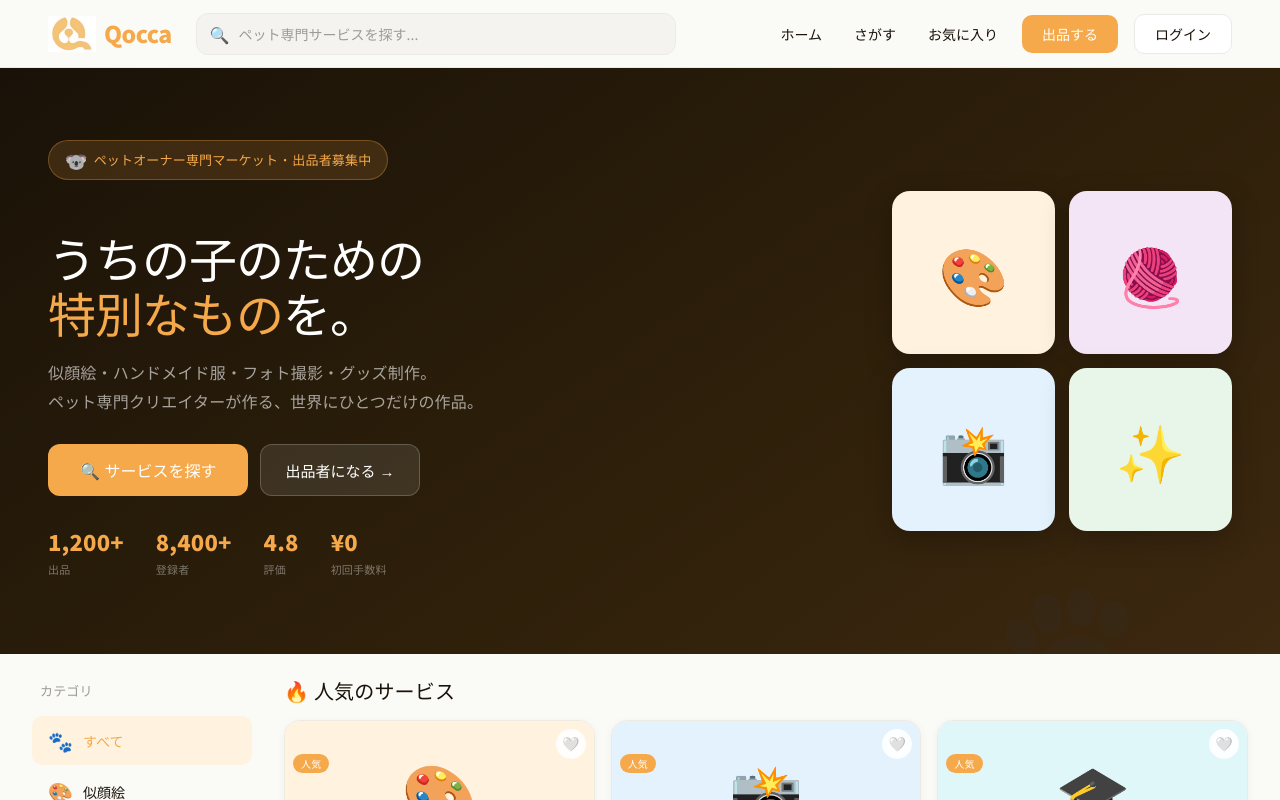
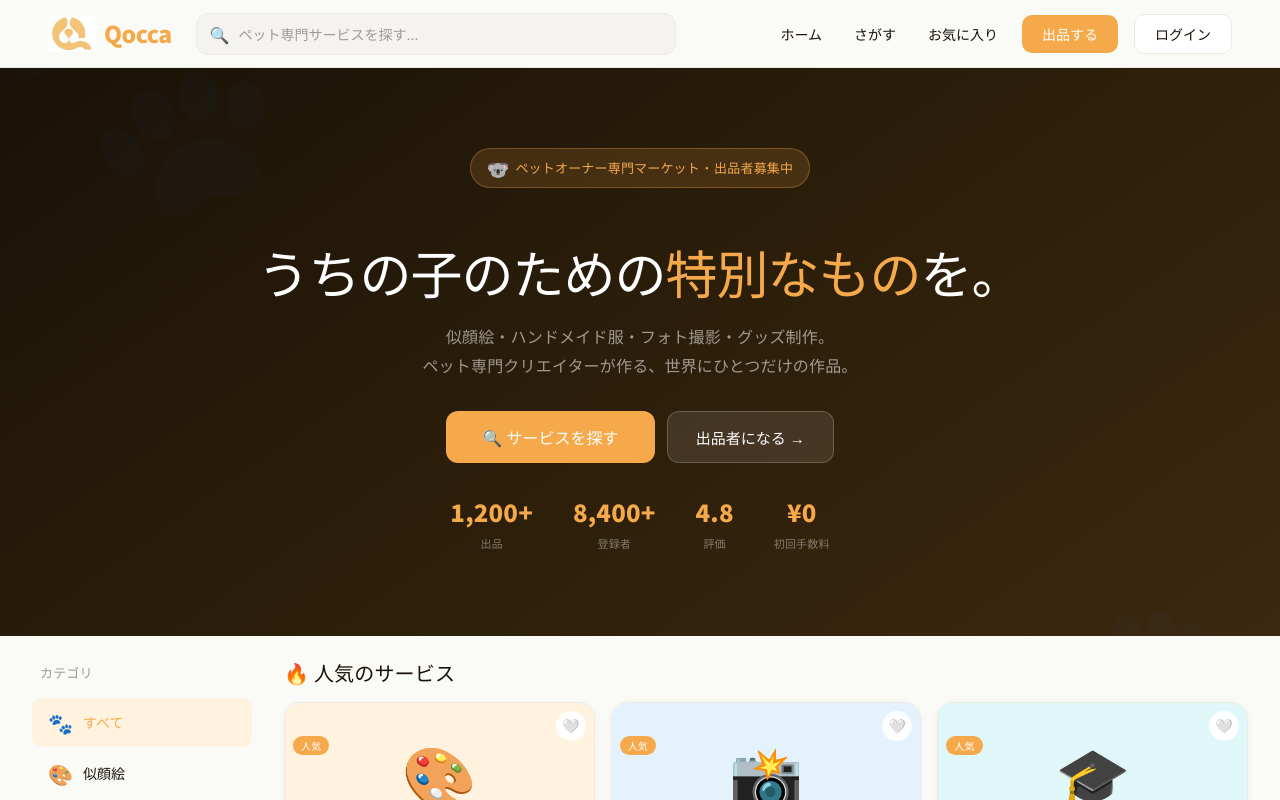
Before and after one commit to masakazu-1204/qocca, a React (Vite) app: page / in a window 1280 px wide. Shown: the top 800 px of the page. Built offline with nearby package versions, Linux system fonts and the light colour scheme.

Commit message:
Update App.tsx

```diff
--- a/src/App.tsx
+++ b/src/App.tsx
@@ -805,52 +805,37 @@ const TabBar = ({ page, setPage }) => {
   );
 };
 
-// ── PC Hero（中央配置・テキスト広め・カード近接） ─────────────────────────
+// ── PC Hero（テキスト中央・装飾カード削除） ──────────────────────────────
 const PCHeroSection = ({ setPage }) => (
   <section style={{
     background:`linear-gradient(145deg, ${C.dark} 0%, ${C.darkBrown} 55%, #3D2810 100%)`,
     position:"relative", overflow:"hidden"
   }}>
     {/* 背景装飾 */}
-    <div style={{ position:"absolute", right:40, bottom:-20, fontSize:200, opacity:0.03, pointerEvents:"none" }}>🐾</div>
+    <div style={{ position:"absolute", left:-60, top:-40, fontSize:280, opacity:0.03, pointerEvents:"none" }}>🐾</div>
+    <div style={{ position:"absolute", right:-40, bottom:-60, fontSize:200, opacity:0.03, pointerEvents:"none" }}>🐾</div>
 
     {/* 中央コンテナ */}
     <div style={{
-      maxWidth:1280, margin:"0 auto", padding:"72px 48px",
-      display:"flex", alignItems:"center", justifyContent:"space-between", gap:40
+      maxWidth:1280, margin:"0 auto", padding:"80px 48px",
+      display:"flex", flexDirection:"column", alignItems:"center", textAlign:"center"
     }}>
-      {/* 左：テキスト（幅制限なし、伸びる） */}
-      <div style={{ flex:1, position:"relative", zIndex:1, minWidth:0 }}>
-        <div style={{ display:"inline-flex", alignItems:"center", gap:6, padding:"6px 16px", background:"rgba(245,169,74,0.15)", borderRadius:20, border:"1px solid rgba(245,169,74,0.3)", marginBottom:20 }}>
+      <div style={{ display:"inline-flex", alignItems:"center", gap:6, padding:"6px 16px", background:"rgba(245,169,74,0.15)", borderRadius:20, border:"1px solid rgba(245,169,74,0.3)", marginBottom:24 }}>
         <span>🐨</span><span style={{ fontSize:13, color:C.orange, fontWeight:700 }}>ペットオーナー専門マーケット · 出品者募集中</span>
       </div>
-        <h1 style={{ fontSize:48, fontWeight:900, color:"#fff", lineHeight:1.15, marginBottom:16, letterSpacing:"-1px" }}>
-          うちの子のための<br/><span style={{ color:C.orange }}>特別なもの</span>を。
+      <h1 style={{ fontSize:52, fontWeight:900, color:"#fff", lineHeight:1.15, marginBottom:18, letterSpacing:"-1px" }}>
+        うちの子のための<span style={{ color:C.orange }}>特別なもの</span>を。
       </h1>
-        <p style={{ fontSize:16, color:"rgba(255,255,255,0.6)", lineHeight:1.8, marginBottom:28 }}>
+      <p style={{ fontSize:16, color:"rgba(255,255,255,0.55)", lineHeight:1.8, marginBottom:32, maxWidth:560 }}>
         似顔絵・ハンドメイド服・フォト撮影・グッズ制作。<br/>ペット専門クリエイターが作る、世界にひとつだけの作品。
       </p>
-        <div style={{ display:"flex", gap:12, marginBottom:32 }}>
-          <button onClick={()=>setPage("search")} style={{ padding:"14px 32px", background:C.orange, border:"none", borderRadius:12, color:"#fff", fontWeight:800, fontSize:16, cursor:"pointer" }}>🔍 サービスを探す</button>
-          <button onClick={()=>setPage("sell")} style={{ padding:"14px 24px", background:"rgba(255,255,255,0.1)", border:"1px solid rgba(255,255,255,0.2)", borderRadius:12, color:"#fff", fontWeight:700, fontSize:15, cursor:"pointer" }}>出品者になる →</button>
+      <div style={{ display:"flex", gap:12, marginBottom:36 }}>
+        <button onClick={()=>setPage("search")} style={{ padding:"14px 36px", background:C.orange, border:"none", borderRadius:12, color:"#fff", fontWeight:800, fontSize:16, cursor:"pointer" }}>🔍 サービスを探す</button>
+        <button onClick={()=>setPage("sell")} style={{ padding:"14px 28px", background:"rgba(255,255,255,0.1)", border:"1px solid rgba(255,255,255,0.2)", borderRadius:12, color:"#fff", fontWeight:700, fontSize:15, cursor:"pointer" }}>出品者になる →</button>
       </div>
-        <div style={{ display:"flex", gap:32 }}>
+      <div style={{ display:"flex", gap:40 }}>
         {[["1,200+","出品"],["8,400+","登録者"],["4.8","評価"],["¥0","初回手数料"]].map(([v,l])=>(
-            <div key={l}><div style={{ fontSize:22, fontWeight:900, color:C.orange }}>{v}</div><div style={{ fontSize:11, color:"rgba(255,255,255,0.4)", marginTop:2 }}>{l}</div></div>
-          ))}
-        </div>
-      </div>
-
-      {/* 右：カード2x2（固定幅340px、左にくっつける） */}
-      <div style={{ width:340, flexShrink:0, display:"grid", gridTemplateColumns:"1fr 1fr", gap:14 }}>
-        {LISTINGS.slice(0,4).map(item=>(
-          <div key={item.id} style={{
-            aspectRatio:"1", background:item.bg, borderRadius:18,
-            display:"flex", alignItems:"center", justifyContent:"center",
-            fontSize:56, boxShadow:"0 8px 28px rgba(0,0,0,0.25)"
-          }}>
-            {item.emoji}
-          </div>
+          <div key={l}><div style={{ fontSize:24, fontWeight:900, color:C.orange }}>{v}</div><div style={{ fontSize:11, color:"rgba(255,255,255,0.4)", marginTop:4 }}>{l}</div></div>
         ))}
       </div>
     </div>
```
Lines whose indentation alone changed are shown as unchanged.
